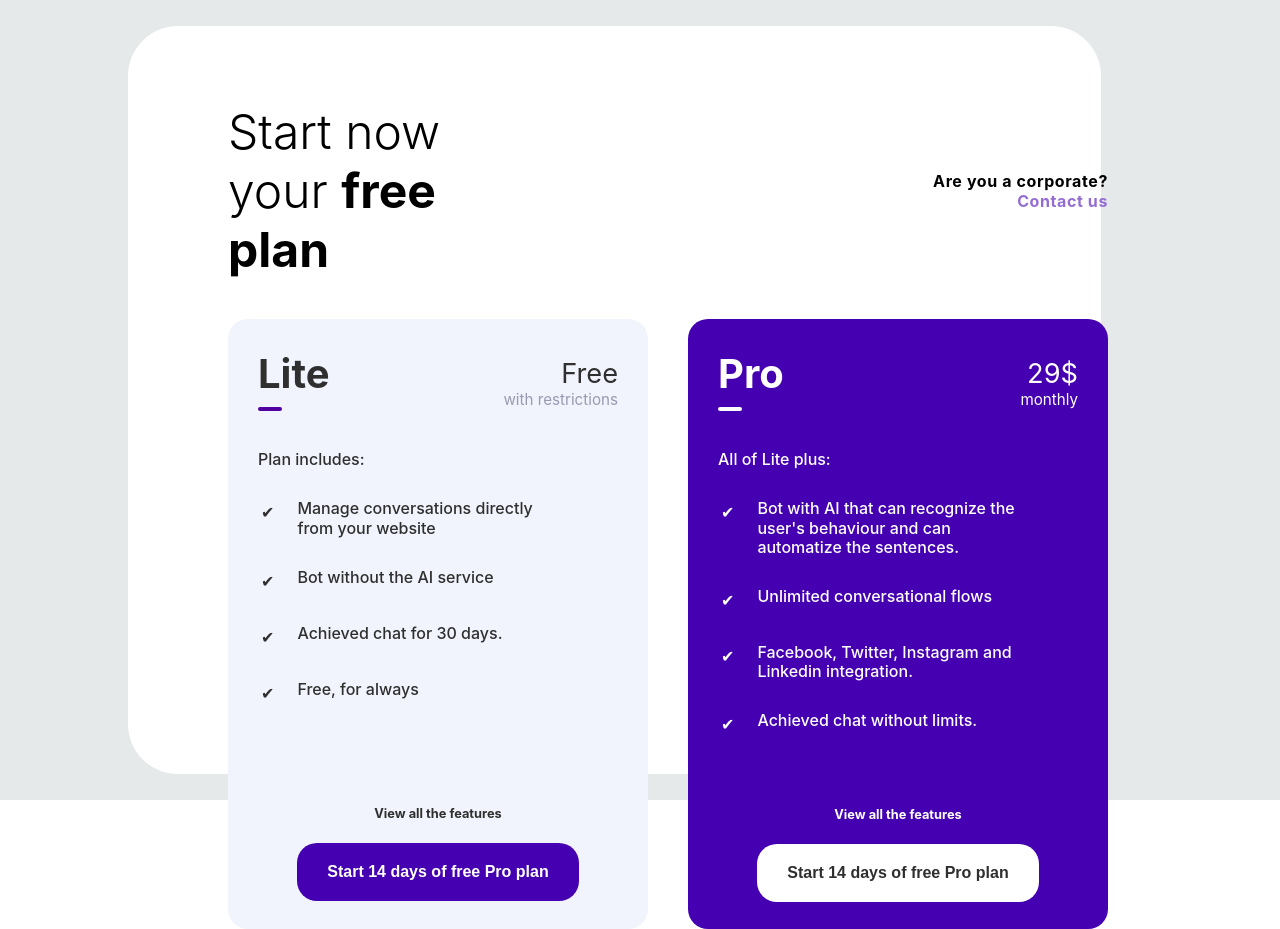
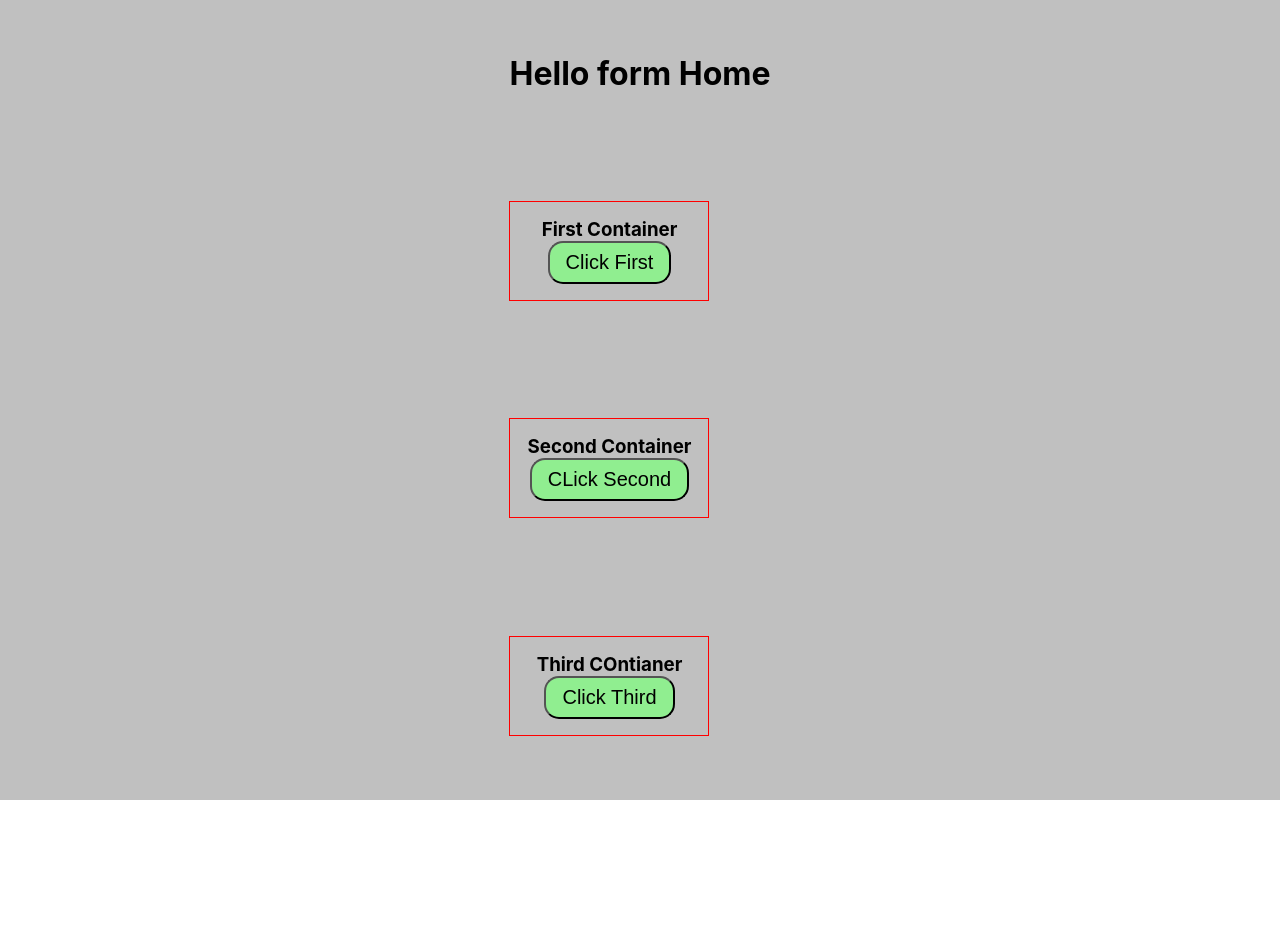
Before and after one commit to dushyant-appinventiv/React-Training, a React (Create React App) app: page / in a window 1280 px wide. After the commit the page ends 800 px from the top, so only its background shows below. Built offline with nearby package versions, Linux system fonts and the light colour scheme.

Commit message:
optional parameters added

```diff
--- a/src/App.js
+++ b/src/App.js
@@ -1,14 +1,11 @@
 import React from "react";
 import Container from "./modules/Assignment1/Container";
 import "./App.css";
+import Home from "./modules/home";
 
 class App extends React.Component {
   render() {
-    return (
-      <div id='appWrapper'>
-        <Container />
-      </div>
-    );
+    return <Home />;
   }
 }
 
--- a/src/modules/Assignment1/Container/index.js
+++ b/src/modules/Assignment1/Container/index.js
@@ -7,13 +7,13 @@ import WhiteBox from "../PricingBox/WhiteBox";
 
 function Container() {
   return (
-    <div className='mainContainer'>
-      <div className='leftSection'>
+    <div className={"mainContainer"}>
+      <div className={"leftSection"}>
         <InfoBox />
       </div>
-      <div className='rightSection'>
+      <div className={"rightSection"}>
         <Header />
-        <div className='priceSection'>
+        <div className={"priceSection"}>
           <WhiteBox />
           <PurpleBox />
         </div>
--- a/src/modules/Assignment1/InfoBox/index.js
+++ b/src/modules/Assignment1/InfoBox/index.js
@@ -4,8 +4,8 @@ import Image from "./info-img.png";
 
 function InfoBox() {
   return (
-    <div className='infoContainer'>
-      <div className='content'>
+    <div className={"infoContainer"}>
+      <div className={"content"}>
         <h1>
           Save your <span>money now.</span>
         </h1>
@@ -18,7 +18,7 @@ function InfoBox() {
           with the Lite version for free.
         </p>
       </div>
-      <div className='infoImage'>
+      <div className={"infoImage"}>
         <img src={Image} alt='infoImg' height='90%' width='70%' />
       </div>
     </div>
--- a/src/modules/home/index.css
+++ b/src/modules/home/index.css
@@ -1,9 +1,32 @@
 .homeContainer {
-  width: 100%;
+  width: 100vw;
   height: 100vh;
   background-color: silver;
+  display: grid;
+  align-items: center;
+  justify-content: center;
 }
 
 #h2Head {
   color: red;
 }
+
+.itemContainer {
+  height: 100px;
+  width: 200px;
+  border: 1px solid red;
+  display: flex;
+  margin-bottom: 10px;
+  align-items: center;
+  flex-direction: column;
+  justify-content: center;
+  display: flex;
+}
+
+.itemContainer button {
+  width: auto;
+  font-size: 20px;
+  background-color: lightgreen;
+  border-radius: 15px;
+  padding: 8px 16px;
+}
--- a/src/modules/home/index.js
+++ b/src/modules/home/index.js
@@ -2,11 +2,22 @@ import React, { Component } from "react";
 import "./index.css";
 
 class Home extends Component {
+  renderBox(heading, buttonHead, extraClass = "") {
+    return (
+      <div className={"itemContainer"}>
+        <h3> {heading} </h3>
+        <button> {buttonHead} </button>
+      </div>
+    );
+  }
+
   render() {
     return (
       <div className={"homeContainer"}>
         <h1>{"Hello form Home"}</h1>
-        <h2 id={"h2Head"}> H2 Heading </h2>
+        {this.renderBox("First Container", "Click First", "")}
+        {this.renderBox("Second Container", "CLick Second", "")}
+        {this.renderBox("Third COntianer", "Click Third", "")}
       </div>
     );
   }
```
